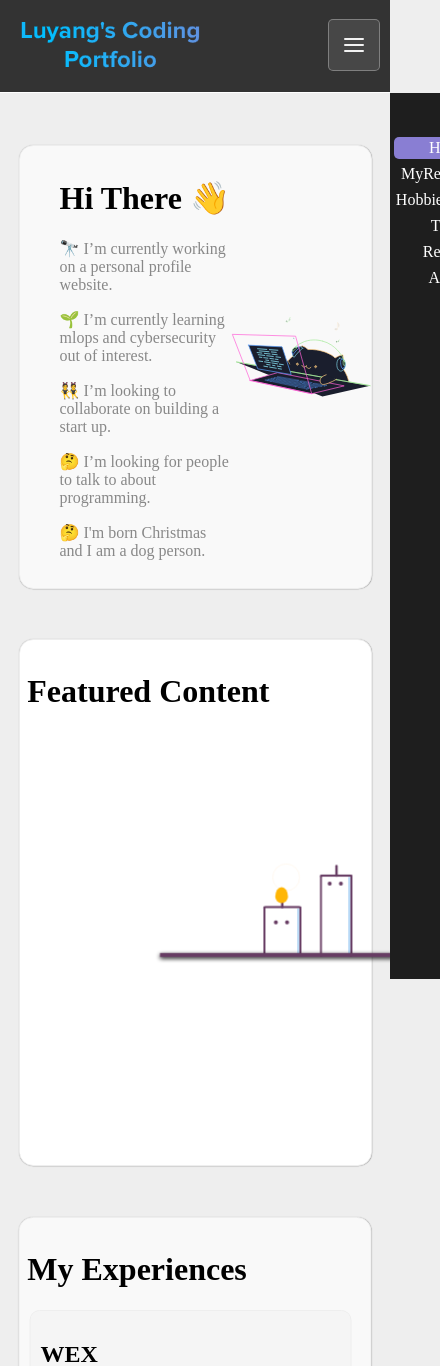
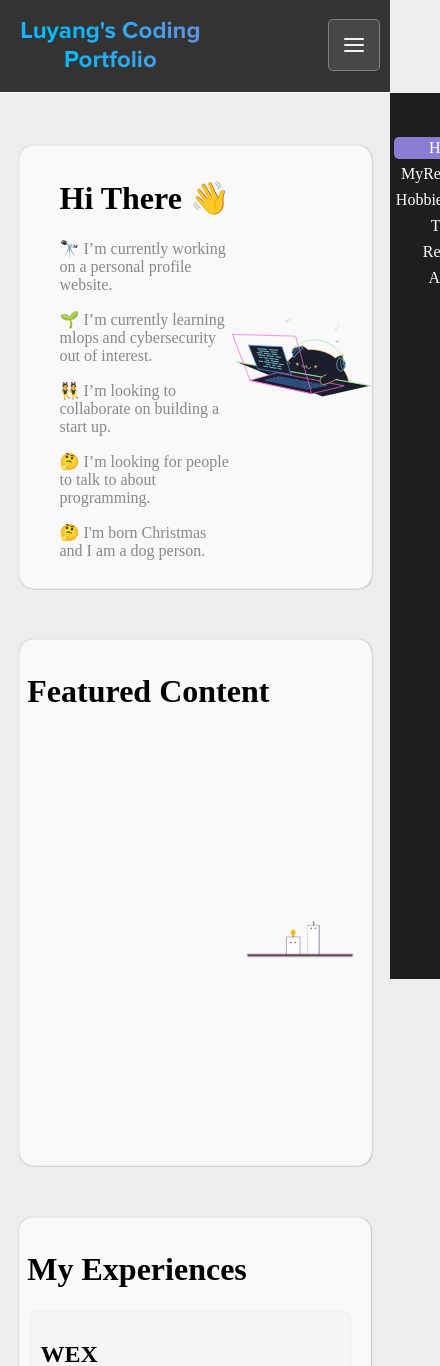
Before and after one commit to luyangliuable/personal-portfolio, a React (Create React App) app in the folder client/: page / in a window 390 px wide. Shown: the top 1366 px of the page, 440 px wide, since content can reach past the window. Built offline with nearby package versions, Linux system fonts and the light colour scheme; a web font is replaced by a local one.

Commit message:
Fixed animations for featured section.

```diff
--- a/client/src/App.css
+++ b/client/src/App.css
@@ -16,6 +16,8 @@
 :root {
     --home-container-width: 90vw;
     --home-container-margin: 3vh;
+    --home-container-border-radius: 14px;
+
     --page-top-margin: 120px;
     --dark-mode-black: #1e1e1e;
     --dark-mode-purple: #491ed3;
@@ -132,7 +134,7 @@ body {
     max-width: var(--home-container-max-width);
     margin-top: var(--home-container-margin);
     margin-bottom: var(--home-container-margin);
-    border-radius: 14px;
+    border-radius: var(--home-container-border-radius);
     transform: translate(0, 0);
     -webkit-transform: translate(0, 0);
     left: 0;
--- a/client/src/components/FeaturedContentSection/FeaturedContentSection.css
+++ b/client/src/components/FeaturedContentSection/FeaturedContentSection.css
@@ -1,21 +1,30 @@
-.featured-content {
-    background-color: #FFF;
-    /* animation: change-background 3s infinite linear; */
+:root {
+    --featured-section-height: 50vh;
 }
 
 .featured-section-content {
-    background-color: #FFF;
     display: flex;
     justify-content: space-between;
     align-items: center;
     width: var(--home-container-width);
     max-width: var(--home-container-max-width);
-    height: 50vh; /* TODO  make this adjust with the amount of content */
+    height: var(--featured-section-height);
 }
 
 .twin-candle-container {
     background: blue;
-    width: 50vw;
     width: 10vw;
     height: 50vh;
 }
+
+.dark-room-filter {
+    /* display: none; */
+    position: absolute;
+    top: 0;
+    background-color: rgba(0, 0, 0, 0.7);
+    backdrop-filter: blur(10px);
+    width: 100%;
+    height: 70vh;
+    z-index: 4;
+    border-radius: var(--home-container-border-radius)
+}
--- a/client/src/components/FeaturedContentSection/FeaturedContentSection.tsx
+++ b/client/src/components/FeaturedContentSection/FeaturedContentSection.tsx
@@ -18,7 +18,7 @@ class FeaturedContentSection extends Component<IFeaturedContentSectionProps, IFe
         if (prevProps.scrolled !== this.props.scrolled) {
             if (Math.abs(isCenterAlignedWithViewport(this.currentComponentRef?.current)) <= 100) {
                 this.twinCandleComponentRef?.current?.transitionCandleFireToOn();
-            } else {
+            } else if (Math.abs(isCenterAlignedWithViewport(this.currentComponentRef?.current)) > 200) {
                 this.twinCandleComponentRef?.current?.transitionCandleFireToOff();
             }
         }
@@ -27,6 +27,7 @@ class FeaturedContentSection extends Component<IFeaturedContentSectionProps, IFe
     render() {
         return (
             <div ref={this.currentComponentRef} className="featured-content-section">
+                <div className="dark-room-filter"></div>
                 <h1 style={{ textAlign: "left", marginLeft: "2vw" }}>
                     Featured Content
                 </h1>
--- a/client/src/components/TwinCandle/TwinCandle.css
+++ b/client/src/components/TwinCandle/TwinCandle.css
@@ -2,7 +2,20 @@
     position: absolute;
     top: 60%;
     left: 80%;
+    z-index: 10;
     transform: scale(.8, .8) translate(-80%, -60%);
+}
+
+@media (min-width: 10px) and (max-width: 700px) {
+    .wrapper {
+        transform: scale(.3, .3) translate(-80%, -60%);
+    }
+}
+
+@media (min-width: 700px) and (max-width: 800px) {
+    .wrapper {
+        transform: scale(.5) translate(-80%, -60%) !important;
+    }
 }
 
 .floor {
--- a/client/src/components/TwinCandle/TwinCandle.tsx
+++ b/client/src/components/TwinCandle/TwinCandle.tsx
@@ -256,6 +256,7 @@ class TwinCandles extends Component<ITwinCandleProps, ITwinCandleState> {
                 this.changeRefClassName(value.reference, value.className);
             });
 
+
             window.setTimeout(() => {
                 this.turnCandleLightOff();
             }, this.state.animatedTimeIntervalMiliseconds);
@@ -263,6 +264,7 @@ class TwinCandles extends Component<ITwinCandleProps, ITwinCandleState> {
     }
 
     public turnCandleLightOn = () => {
+
         Object.entries(this.state.fireOnState).forEach(([key, value]) => {
             this.changeRefClassName(value.reference, value.className);
         });
@@ -278,6 +280,15 @@ class TwinCandles extends Component<ITwinCandleProps, ITwinCandleState> {
                 this.changeRefClassName(value.reference, value.className);
             });
 
+            // TODO temporary solution because I am tired start
+            var element: HTMLElement = document.querySelector(".dark-room-filter");
+
+            // Check if the element exists and set its display to "none"
+            if (element) {
+                element.style.display = "none";
+            }
+            // temporary solution because I am tired end
+
             window.setTimeout(() => {
                 this.turnCandleLightOn();
             }, this.state.animatedTimeIntervalMiliseconds);
@@ -285,6 +296,15 @@ class TwinCandles extends Component<ITwinCandleProps, ITwinCandleState> {
     }
 
     public turnCandleLightOff = () => {
+        // TODO temporary solution because I am tired start
+        var element: HTMLElement = document.querySelector(".dark-room-filter");
+
+        // Check if the element exists and set its display to "none"
+        if (element) {
+            element.style.display = "block";
+        }
+
+        // temporary solution because I am tired end
         Object.entries(this.state.fireOffState).forEach(([_, value]) => {
             this.changeRefClassName(value.reference, value.className);
         });
```
